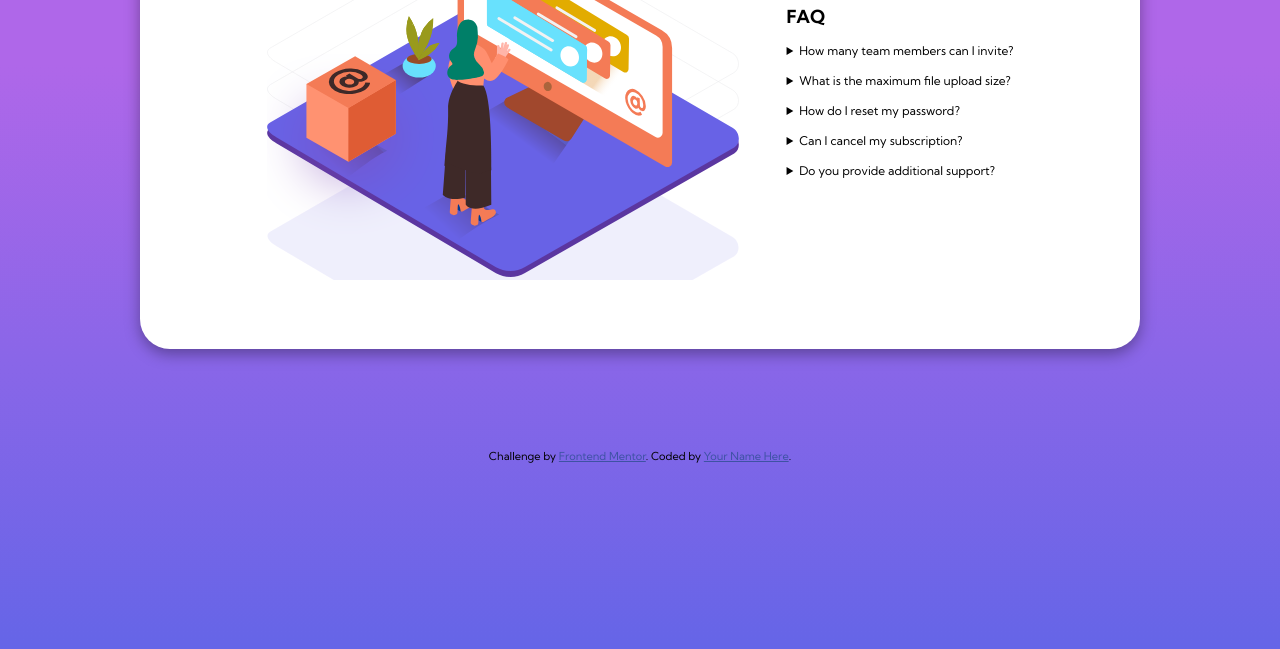
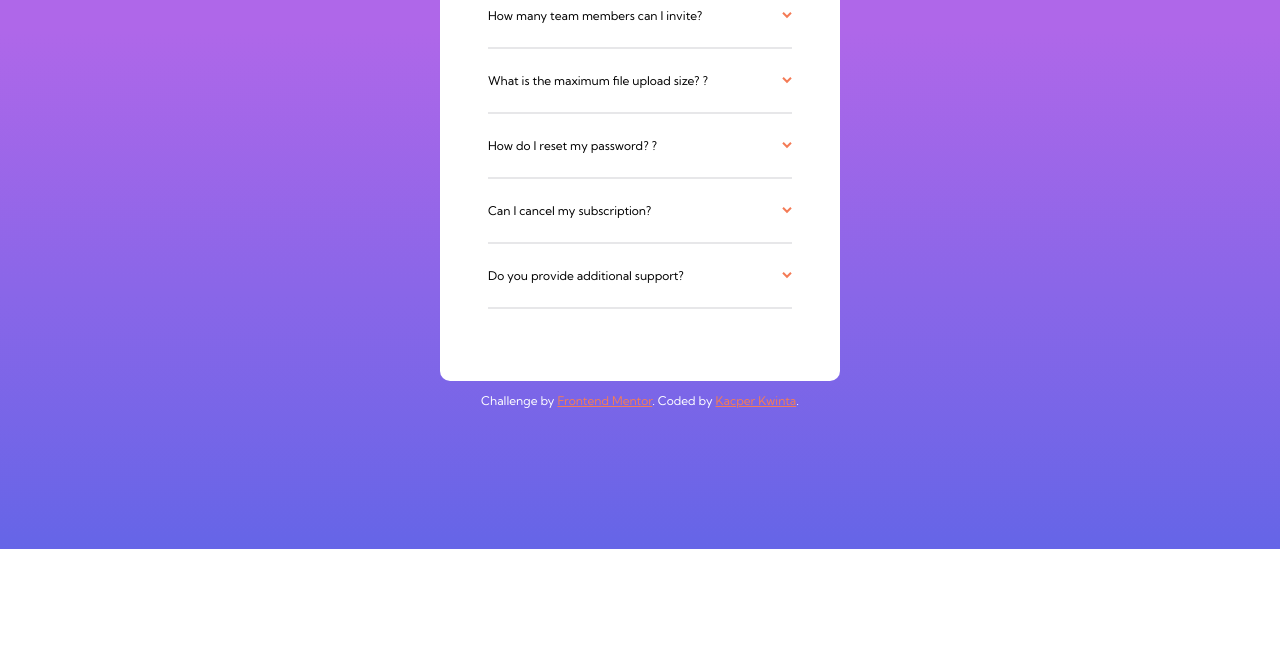
Before and after one commit to kacperkwinta/FAQ-accordion-card, a plain HTML site: page index.html in a window 1280 px wide. Shown: the part 251-900 px from the top of the page. After the commit the page ends 800 px from the top, so only its background shows below. Drawn offline with Linux system fonts and the light colour scheme.

Commit message:
FAQ mechanics done! ✨

```diff
--- a/index.html
+++ b/index.html
@@ -24,64 +24,78 @@
   </head>
   <body>
     <section>
-      <div class="accordion-card">
-        <div class="accordion-img">
-          <img
-            class="img-box"
-            src="images/illustration-box-desktop.svg"
-            alt=""
-          />
-          <img
-            class="img-woman"
-            src="images/illustration-woman-online-desktop.svg"
-            alt=""
-          />
+      <div class="faq-text">
+        <h1 class="faq-heading">FAQ</h1>
+
+        <div class="faq-item" data-answer-id="answer1">
+          <p class="faq-question">How many team members can I invite?</p>
+          <img class="faq-arrow" src="images/icon-arrow-down.svg" alt="" />
         </div>
-        <div class="accordion-text">
-          <h1>FAQ</h1>
-          <details>
-            <summary>How many team members can I invite?</summary>
-            <p>
-              You can invite up to 2 additional users on the Free plan. There is
-              no limit on team members for the Premium plan.
+
+        <p class="faq-answer hidden">
+          You can invite up to 2 additional users on the Free plan. There is no
+          limit on team members for the Premium plan.
         </p>
-          </details>
-          <details>
-            <summary>What is the maximum file upload size?</summary>
-            <p>
+
+        <hr class="divider" />
+
+        <div class="faq-item">
+          <p class="faq-question">What is the maximum file upload size? ?</p>
+          <img class="faq-arrow" src="images/icon-arrow-down.svg" alt="" />
+        </div>
+
+        <p class="faq-answer hidden">
           No more than 2GB. All files in your account must fit your allotted
           storage space.
         </p>
-          </details>
-          <details>
-            <summary>How do I reset my password?</summary>
-            <p>
-              Click “Forgot password” from the login page or “Change password”
-              from your profile page. A reset link will be emailed to you.
+
+        <hr class="divider" />
+
+        <div class="faq-item">
+          <p class="faq-question">How do I reset my password? ?</p>
+          <img class="faq-arrow" src="images/icon-arrow-down.svg" alt="" />
+        </div>
+
+        <p class="faq-answer hidden">
+          Click “Forgot password” from the login page or “Change password” from
+          your profile page. A reset link will be emailed to you.
         </p>
-          </details>
-          <details>
-            <summary>Can I cancel my subscription?</summary>
-            <p>
-              Yes! Send us a message and we'll process your request no
-              accordion__headers asked.
+
+        <hr class="divider" />
+
+        <div class="faq-item">
+          <p class="faq-question">Can I cancel my subscription?</p>
+          <img class="faq-arrow" src="images/icon-arrow-down.svg" alt="" />
+        </div>
+
+        <p class="faq-answer hidden">
+          Yes! Send us a message and we’ll process your request no questions
+          asked.
         </p>
-          </details>
-          <details>
-            <summary>Do you provide additional support?</summary>
-            <p>
-              Chat and email support is available 24/7. Phone lines are open
-              during normal business hours.
+
+        <hr class="divider" />
+
+        <div class="faq-item">
+          <p class="faq-question">Do you provide additional support?</p>
+          <img class="faq-arrow" src="images/icon-arrow-down.svg" alt="" />
+        </div>
+
+        <p class="faq-answer hidden">
+          Chat and email support is available 24/7. Phone lines are open during
+          normal business hours.
         </p>
-          </details>
-        </div>
+
+        <hr class="divider" />
       </div>
     </section>
+
     <footer class="attribution">
       Challenge by
       <a href="https://www.frontendmentor.io?ref=challenge" target="_blank"
         >Frontend Mentor</a
-      >. Coded by <a href="#">Your Name Here</a>.
+      >. Coded by <a href="https://github.com/kacperkwinta">Kacper Kwinta</a>.
     </footer>
+
+    <script src="script.js"></script>
   </body>
 </html>
--- /dev/null
+++ b/script.js
@@ -0,0 +1,36 @@
+"use strict";
+
+console.log(`hi mom 👩`);
+
+const faqItem = document.querySelectorAll(".faq-item");
+const faqQuestion = document.querySelectorAll(".faq-question");
+const faqArrow = document.querySelectorAll(".faq-arrow");
+const faqAnswer = document.querySelectorAll(".faq-answer");
+
+for (let i = 0; i < faqItem.length; i++) {
+  faqItem[i].addEventListener("click", function () {
+    // check if the clicked answer is already visible
+    if (faqItem[i].nextElementSibling.classList.contains("hidden")) {
+      // hide all answers
+      faqAnswer.forEach((item) => {
+        item.classList.add("hidden");
+      });
+      // delete bold text
+      faqQuestion.forEach((item) => {
+        item.classList.remove("fw-700");
+      });
+
+      // display answer
+      faqItem[i].nextElementSibling.classList.toggle("hidden");
+      // make qustion text bold
+      faqQuestion[i].classList.toggle("fw-700");
+      // rotate question arrow
+      faqArrow[i].classList.toggle("faq-arrow-flip");
+    } else {
+      // hide the answer
+      faqItem[i].nextElementSibling.classList.add("hidden");
+      // rotate question arrow
+      faqArrow[i].classList.remove("faq-arrow-flip");
+    }
+  });
+}
--- a/style.css
+++ b/style.css
@@ -30,58 +30,76 @@ body {
   background-repeat: no-repeat no-repeat;
   background-size: cover;
   font-size: 1.2rem;
+
+  display: flex;
+  flex-direction: column;
+  align-items: center;
+  justify-content: center;
 }
 
-.accordion-card {
-  margin: 10rem auto;
-  width: 100rem;
-  height: 50rem;
+section {
+  margin-bottom: 1.2rem;
+}
+
+.faq-text {
   background-color: #fff;
-  border-radius: 3rem;
-  box-shadow: rgba(0, 0, 0, 0.35) 0px 5px 15px;
+  padding: 4.8rem;
+  width: 40rem;
+  border-radius: 10px;
+}
 
+.faq-heading {
+  font-size: 3.6rem;
+  margin-bottom: 2.4rem;
+}
+
+.faq-item {
   display: flex;
   align-items: center;
-  justify-content: center;
+  justify-content: space-between;
   gap: 4.8rem;
+  transition: all 0.2s ease;
 }
 
-.accordion-img {
-  position: relative;
-  overflow: hidden;
-  background-image: url(images/bg-pattern-desktop.svg);
-  background-repeat: no-repeat no-repeat;
-  background-size: cover;
+.faq-item:hover {
+  cursor: pointer;
+  color: var(--text-red);
 }
 
-.img-box {
-  z-index: 1100;
-  position: absolute;
-  top: 63%;
-  left: 18%;
-  transform: translate(-50%, -50%);
+.faq-arrow {
+  transition: all 0.1s ease;
 }
 
-.img-woman {
-  z-index: 90;
+.faq-arrow-flip {
+  transform: rotate(180deg);
 }
 
-.accordion-text {
+.faq-answer {
+  margin-top: 2.4rem;
+  color: var(--text-gray);
 }
 
-details {
-  margin: 1.5rem 0;
+.divider {
+  border: 1px solid hsl(240, 5%, 91%);
+  margin: 2.4rem 0;
 }
 
-details p {
-  margin-top: 1.2rem;
+/* bold text after click on question */
+.fw-700 {
+  font-weight: 700;
+}
+
+/* hide answers */
+.hidden {
+  display: none;
 }
 
 /* Footer */
 .attribution {
-  font-size: 11px;
+  font-size: 1.2rem;
+  color: white;
   text-align: center;
 }
 .attribution a {
-  color: hsl(228, 45%, 44%);
+  color: var(--text-red);
 }
```
Lines whose indentation alone changed are shown as unchanged.
